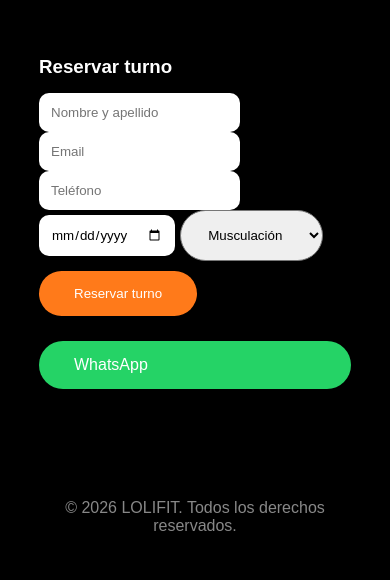
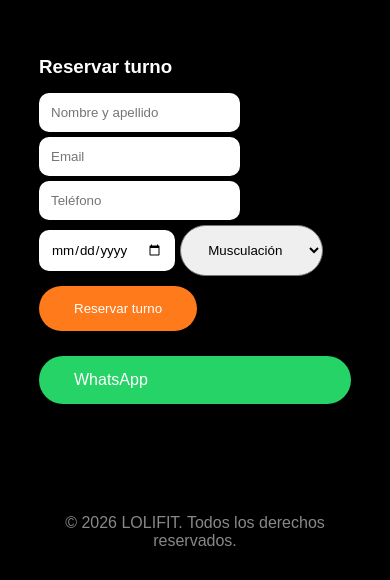
Before and after one commit to Giaccaglia99/lolifit, a plain HTML site: page index.html in a window 390 px wide. Shown: the part 2243-2823 px from the top of the page. Drawn offline with Linux system fonts and the light colour scheme; grey boxes are pictures that could not be loaded.

Commit message:
arreglo en el formulario mobile

```diff
--- a/index.html
+++ b/index.html
@@ -103,7 +103,7 @@ referrerpolicy="no-referrer-when-downgrade">
 
 <form id="form-reserva" action="https://formsubmit.co/loligiaccagliatin@gmail.com">
 
-<input
+<input class="input-form"
 type="text"
 name="nombre"
 placeholder="Nombre y apellido"
@@ -111,11 +111,11 @@ required
 pattern="^[A-Za-zÁÉÍÓÚáéíóúñÑ]+ [A-Za-zÁÉÍÓÚáéíóúñÑ]+.*"
 title="Ingrese nombre y apellido">
 
-<input type="email" name="email" placeholder="Email" required>
+<input class="input-form" type="email" name="email" placeholder="Email" required>
 
-<input type="tel" name="telefono" placeholder="Teléfono" required>
+<input class="input-form" type="tel" name="telefono" placeholder="Teléfono" required>
 
-<input type="date" id="fecha" name="fecha" required>
+<input class="input-form" type="date" id="fecha" name="fecha" required>
 
 <select class="form-button" name="servicio">
 <option>Musculación</option>
--- a/styles.css
+++ b/styles.css
@@ -302,4 +302,8 @@ display:block;
 flex-direction:column;
 }
 
+.input-form {
+margin-bottom: 5px;
 }
+
+}
```
